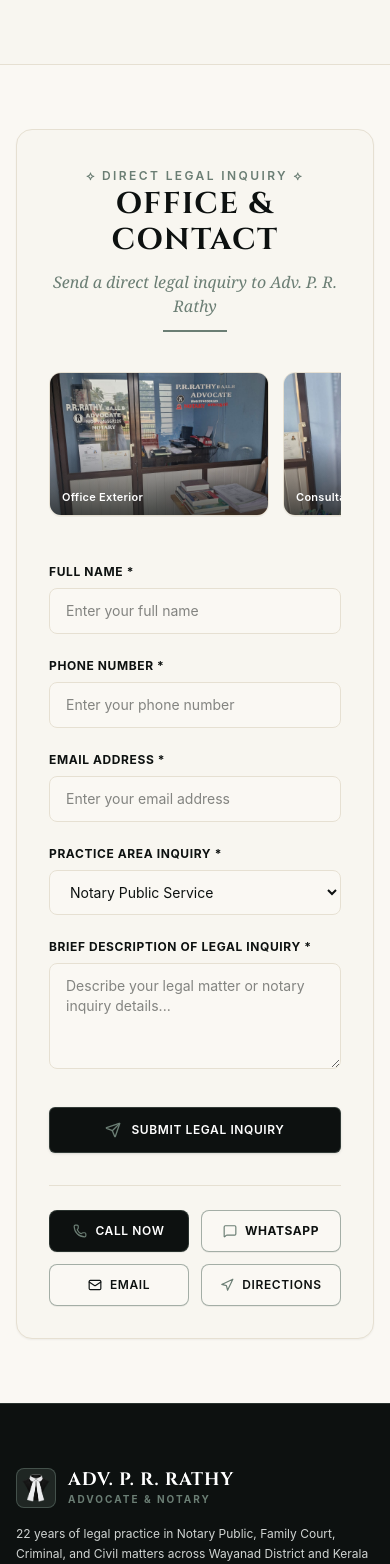
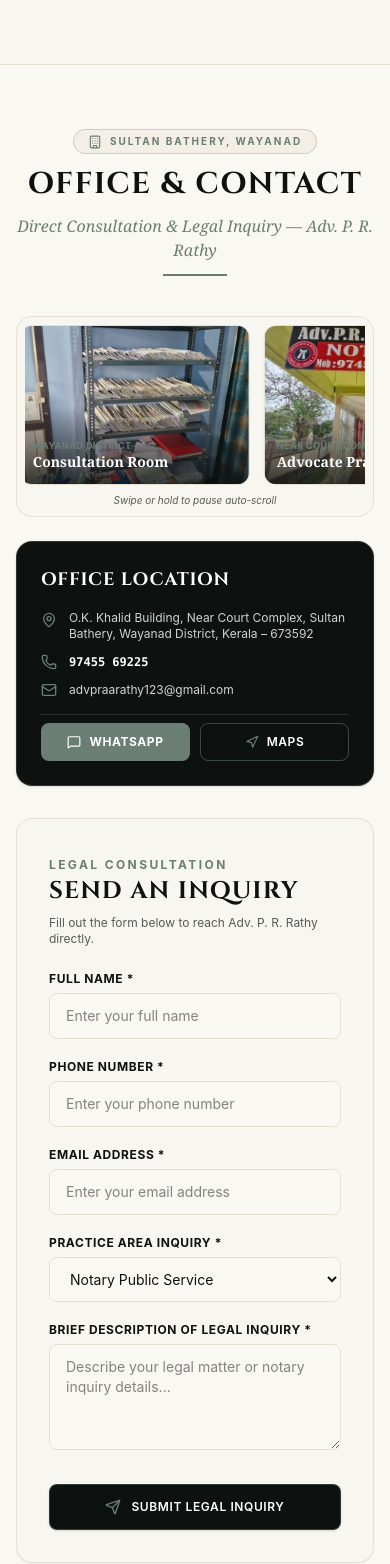
Before and after one commit to NYLEXWEB/Adv-Rathy, a React (Vite) app: page / in a window 390 px wide. Shown: the part 7150-8714 px from the top of the page. Built offline with nearby package versions, Linux system fonts and the light colour scheme.

Commit message:
feat: add ContactSection component with office gallery, location details, and inquiry form

```diff
--- a/src/components/ContactSection.jsx
+++ b/src/components/ContactSection.jsx
@@ -1,5 +1,5 @@
 import React, { useState } from 'react';
-import { Phone, Mail, Navigation, Send, CheckCircle2, MessageSquare } from 'lucide-react';
+import { Phone, Mail, Navigation, Send, CheckCircle2, MessageSquare, MapPin, Building, ShieldCheck } from 'lucide-react';
 
 export default function ContactSection() {
   const [submitted, setSubmitted] = useState(false);
@@ -17,9 +17,9 @@ export default function ContactSection() {
   );
 
   const officePhotos = [
-    { src: '/image1.jpg', label: 'Office Exterior' },
-    { src: '/imaage2.jpg', label: 'Consultation Area' },
-    { src: '/img3.jpg', label: 'Advocate Office' },
+    { src: '/image1.jpg', label: 'Office Premises', subtitle: 'Sultan Bathery' },
+    { src: '/imaage2.jpg', label: 'Consultation Room', subtitle: 'Wayanad District' },
+    { src: '/img3.jpg', label: 'Advocate Practice', subtitle: 'Near Court Complex' },
   ];
 
   const handleSubmit = (e) => {
@@ -29,57 +29,192 @@ export default function ContactSection() {
 
   return (
     <section id="contact" className="py-16 sm:py-24 bg-[#FAF8F3] border-t border-[#E6E0D2] relative">
-      <div className="max-w-7xl mx-auto px-4 sm:px-6 lg:px-8 space-y-12">
+      <div className="max-w-7xl mx-auto px-4 sm:px-6 lg:px-8 space-y-10">
 
-        {/* Contact Container Card */}
-        <div className="max-w-4xl mx-auto bg-[#F8F6F0] border border-[#E6E0D2] rounded-2xl p-8 sm:p-12 lg:p-14 shadow-xs space-y-8 relative overflow-hidden">
-
-          {/* Header */}
+        {/* Section Header */}
         <div className="text-center space-y-3">
-            <span className="text-xs font-semibold text-[#6B7E74] tracking-[0.2em] uppercase font-sans">
-              ⟡ DIRECT LEGAL INQUIRY ⟡
-            </span>
+          <div className="inline-flex items-center gap-2 bg-[#F4EFE6] border border-[#6B7E74]/30 px-3.5 py-1 rounded-full text-[10px] font-bold text-[#6B7E74] tracking-[0.2em] uppercase font-sans">
+            <Building className="w-3.5 h-3.5" />
+            <span>SULTAN BATHERY, WAYANAD</span>
+          </div>
           <h2 className="font-cinzel text-3xl sm:text-4xl font-bold text-[#0D1110] tracking-wider uppercase">
             OFFICE &amp; CONTACT
           </h2>
           <p className="font-serif text-base sm:text-lg text-[#6B7E74] italic">
-              Send a direct legal inquiry to Adv. P. R. Rathy
+            Direct Consultation &amp; Legal Inquiry — Adv. P. R. Rathy
           </p>
           <div className="w-16 h-[2px] bg-[#6B7E74] mx-auto"></div>
         </div>
 
-          {/* Modern Office Gallery Carousel (Touch-scrollable on mobile) */}
-          <div className="space-y-2 pt-2">
-            <div className="flex sm:grid sm:grid-cols-3 gap-3.5 overflow-x-auto no-scrollbar snap-x snap-mandatory pb-2 sm:pb-0">
-              {officePhotos.map((photo, index) => (
+        {/* 2-Column Rearranged Layout */}
+        <div className="grid grid-cols-1 lg:grid-cols-12 gap-8 lg:gap-12 items-start">
+
+          {/* LEFT SIDE: Modern Unique 3-Image Gallery + Quick Contact Info */}
+          <div className="lg:col-span-5 space-y-6">
+
+            {/* Desktop Unique Gallery Layout (Stacked & Staggered Modern Cards) */}
+            <div className="hidden sm:flex flex-col gap-4">
+
+              {/* Main Featured Large Image */}
+              <div className="relative h-56 lg:h-64 rounded-2xl overflow-hidden border border-[#E6E0D2] shadow-sm group">
+                <img
+                  src={officePhotos[0].src}
+                  alt={officePhotos[0].label}
+                  className="w-full h-full object-cover group-hover:scale-105 transition-transform duration-500"
+                />
+                <div className="absolute inset-0 bg-gradient-to-t from-[#0D1110]/80 via-[#0D1110]/20 to-transparent" />
+                <div className="absolute bottom-4 left-4 right-4 flex items-center justify-between text-white">
+                  <div>
+                    <span className="text-[10px] font-bold text-[#6B7E74] tracking-widest uppercase block font-sans">
+                      {officePhotos[0].subtitle}
+                    </span>
+                    <h3 className="font-serif text-lg font-bold">
+                      {officePhotos[0].label}
+                    </h3>
+                  </div>
+                  <div className="w-8 h-8 rounded-full bg-[#0D1110]/80 border border-[#6B7E74]/50 flex items-center justify-center text-[#6B7E74]">
+                    <ShieldCheck className="w-4 h-4" />
+                  </div>
+                </div>
+              </div>
+
+              {/* 2 Secondary Grid Cards */}
+              <div className="grid grid-cols-2 gap-4">
+                {officePhotos.slice(1).map((photo, index) => (
                   <div
                     key={index}
-                  className="snap-center shrink-0 w-[220px] sm:w-auto h-36 sm:h-44 rounded-xl overflow-hidden border border-[#E6E0D2] relative group shadow-2xs"
+                    className="relative h-36 lg:h-40 rounded-xl overflow-hidden border border-[#E6E0D2] shadow-2xs group"
                   >
                     <img
                       src={photo.src}
                       alt={photo.label}
-                    className="w-full h-full object-cover group-hover:scale-105 transition-transform duration-300"
+                      className="w-full h-full object-cover group-hover:scale-105 transition-transform duration-500"
                     />
-                  <div className="absolute inset-0 bg-gradient-to-t from-[#0D1110]/70 via-transparent to-transparent" />
-                  <span className="absolute bottom-2.5 left-3 text-[11px] font-semibold text-white font-sans tracking-wide">
+                    <div className="absolute inset-0 bg-gradient-to-t from-[#0D1110]/75 via-transparent to-transparent" />
+                    <div className="absolute bottom-2.5 left-3 text-white">
+                      <span className="text-[9px] font-bold text-[#6B7E74] tracking-wider uppercase block font-sans">
+                        {photo.subtitle}
+                      </span>
+                      <h4 className="font-serif text-xs font-bold">
                         {photo.label}
+                      </h4>
+                    </div>
+                  </div>
+                ))}
+              </div>
+
+            </div>
+
+            {/* Mobile Auto-Scrolling Left Touch Gallery Marquee */}
+            <div className="block sm:hidden overflow-hidden rounded-2xl border border-[#E6E0D2] bg-[#F8F6F0] p-2">
+              <div className="overflow-x-auto no-scrollbar touch-pan-x">
+                <div className="animate-scroll-left gap-3.5 pr-4">
+                  {/* Render photos twice for infinite auto-scroll illusion */}
+                  {[...officePhotos, ...officePhotos].map((photo, index) => (
+                    <div
+                      key={index}
+                      className="w-[230px] shrink-0 h-40 rounded-xl overflow-hidden border border-[#E6E0D2] relative shadow-2xs"
+                    >
+                      <img
+                        src={photo.src}
+                        alt={photo.label}
+                        className="w-full h-full object-cover"
+                      />
+                      <div className="absolute inset-0 bg-gradient-to-t from-[#0D1110]/80 via-transparent to-transparent" />
+                      <div className="absolute bottom-3 left-3 text-white">
+                        <span className="text-[9px] font-bold text-[#6B7E74] tracking-wider uppercase block font-sans">
+                          {photo.subtitle}
                         </span>
+                        <h4 className="font-serif text-sm font-bold">
+                          {photo.label}
+                        </h4>
+                      </div>
                     </div>
                   ))}
                 </div>
               </div>
+              <p className="text-[10px] text-center text-[#565C58] font-sans pt-2 italic">
+                 Swipe or hold to pause auto-scroll
+              </p>
+            </div>
 
-          {/* Contact Form */}
+            {/* Office Direct Info Card */}
+            <div className="bg-[#0D1110] text-white border border-[#6B7E74]/30 rounded-2xl p-6 sm:p-7 space-y-4 shadow-sm">
+              <h3 className="font-cinzel text-lg font-bold text-white tracking-wider uppercase">
+                OFFICE LOCATION
+              </h3>
+
+              <div className="space-y-3 text-xs text-[#D0D4D2] font-sans">
+                <div className="flex items-start gap-3">
+                  <MapPin className="w-4 h-4 text-[#6B7E74] shrink-0 mt-0.5" />
+                  <span>O.K. Khalid Building, Near Court Complex, Sultan Bathery, Wayanad District, Kerala – 673592</span>
+                </div>
+
+                <div className="flex items-center gap-3">
+                  <Phone className="w-4 h-4 text-[#6B7E74] shrink-0" />
+                  <a href="tel:+919745569225" className="font-mono font-bold text-white hover:text-[#6B7E74] transition-colors">
+                    97455 69225
+                  </a>
+                </div>
+
+                <div className="flex items-center gap-3">
+                  <Mail className="w-4 h-4 text-[#6B7E74] shrink-0" />
+                  <a href="mailto:advpraarathy123@gmail.com" className="hover:text-[#6B7E74] transition-colors break-all">
+                    advpraarathy123@gmail.com
+                  </a>
+                </div>
+              </div>
+
+              {/* Direct Buttons */}
+              <div className="grid grid-cols-2 gap-2.5 pt-2 border-t border-[#6B7E74]/30">
+                <a
+                  href={whatsappUrl}
+                  target="_blank"
+                  rel="noopener noreferrer"
+                  className="inline-flex items-center justify-center gap-2 bg-[#6B7E74] hover:bg-[#586A61] text-white py-2.5 rounded-lg text-xs font-bold tracking-wider uppercase transition-all shadow-xs font-sans"
+                >
+                  <MessageSquare className="w-3.5 h-3.5" />
+                  <span>WHATSAPP</span>
+                </a>
+
+                <a
+                  href={`https://www.google.com/maps/search/?api=1&query=${mapAddressQuery}`}
+                  target="_blank"
+                  rel="noopener noreferrer"
+                  className="inline-flex items-center justify-center gap-2 bg-transparent hover:bg-white/10 text-white py-2.5 rounded-lg text-xs font-semibold tracking-wider uppercase transition-all border border-[#6B7E74]/50 font-sans"
+                >
+                  <Navigation className="w-3.5 h-3.5 text-[#6B7E74]" />
+                  <span>MAPS</span>
+                </a>
+              </div>
+            </div>
+
+          </div>
+
+          {/* RIGHT SIDE: Legal Consultation Contact Form */}
+          <div className="lg:col-span-7 bg-[#F8F6F0] border border-[#E6E0D2] rounded-2xl p-8 sm:p-10 lg:p-12 shadow-xs space-y-6">
+
+            <div className="space-y-2">
+              <span className="text-xs font-bold text-[#6B7E74] tracking-[0.2em] uppercase font-sans">
+                LEGAL CONSULTATION
+              </span>
+              <h3 className="font-cinzel text-2xl sm:text-3xl font-bold text-[#0D1110] tracking-wider uppercase">
+                SEND AN INQUIRY
+              </h3>
+              <p className="text-xs sm:text-sm text-[#565C58] font-sans">
+                Fill out the form below to reach Adv. P. R. Rathy directly.
+              </p>
+            </div>
+
             {submitted ? (
-            <div className="bg-[#FAF8F3] border border-[#6B7E74]/50 rounded-xl p-8 text-center space-y-4 my-6">
+              <div className="bg-[#FAF8F3] border border-[#6B7E74]/50 rounded-xl p-8 text-center space-y-4 my-4">
                 <div className="w-14 h-14 rounded-full bg-[#0D1110] text-[#6B7E74] flex items-center justify-center mx-auto border border-[#6B7E74]/40">
                   <CheckCircle2 className="w-8 h-8" />
                 </div>
-              <h3 className="font-serif text-2xl font-bold text-[#0D1110]">
+                <h4 className="font-serif text-2xl font-bold text-[#0D1110]">
                   Inquiry Submitted Successfully
-              </h3>
-              <p className="text-sm text-[#565C58] max-w-md mx-auto leading-relaxed font-sans">
+                </h4>
+                <p className="text-xs sm:text-sm text-[#565C58] max-w-md mx-auto leading-relaxed font-sans">
                   Thank you for contacting Adv. P. R. Rathy. Our office will review your legal inquiry and respond to you shortly.
                 </p>
                 <button
@@ -90,11 +225,11 @@ export default function ContactSection() {
                 </button>
               </div>
             ) : (
-            <form onSubmit={handleSubmit} className="space-y-6 pt-2">
-              <div className="grid grid-cols-1 sm:grid-cols-2 gap-6">
+              <form onSubmit={handleSubmit} className="space-y-5">
+                <div className="grid grid-cols-1 sm:grid-cols-2 gap-5">
 
                   {/* Full Name */}
-                <div className="space-y-2">
+                  <div className="space-y-1.5">
                     <label className="block text-xs font-bold text-[#0D1110] uppercase tracking-wider font-sans">
                       Full Name *
                     </label>
@@ -109,7 +244,7 @@ export default function ContactSection() {
                   </div>
 
                   {/* Phone Number */}
-                <div className="space-y-2">
+                  <div className="space-y-1.5">
                     <label className="block text-xs font-bold text-[#0D1110] uppercase tracking-wider font-sans">
                       Phone Number *
                     </label>
@@ -124,7 +259,7 @@ export default function ContactSection() {
                   </div>
 
                   {/* Email Address */}
-                <div className="space-y-2">
+                  <div className="space-y-1.5">
                     <label className="block text-xs font-bold text-[#0D1110] uppercase tracking-wider font-sans">
                       Email Address *
                     </label>
@@ -139,7 +274,7 @@ export default function ContactSection() {
                   </div>
 
                   {/* Practice Area Selection */}
-                <div className="space-y-2">
+                  <div className="space-y-1.5">
                     <label className="block text-xs font-bold text-[#0D1110] uppercase tracking-wider font-sans">
                       Practice Area Inquiry *
                     </label>
@@ -158,7 +293,7 @@ export default function ContactSection() {
                 </div>
 
                 {/* Message Details */}
-              <div className="space-y-2">
+                <div className="space-y-1.5">
                   <label className="block text-xs font-bold text-[#0D1110] uppercase tracking-wider font-sans">
                     Brief Description of Legal Inquiry *
                   </label>
@@ -173,10 +308,10 @@ export default function ContactSection() {
                 </div>
 
                 {/* Submit Button */}
-              <div className="text-center pt-2">
+                <div className="pt-2">
                   <button
                     type="submit"
-                  className="w-full sm:w-auto inline-flex items-center justify-center gap-2.5 bg-[#0D1110] hover:bg-[#181E1C] text-white px-10 py-3.5 rounded-md text-xs font-semibold tracking-wider uppercase transition-all shadow-sm border border-[#6B7E74]/40 group"
+                    className="w-full inline-flex items-center justify-center gap-2.5 bg-[#0D1110] hover:bg-[#181E1C] text-white px-8 py-3.5 rounded-lg text-xs font-semibold tracking-wider uppercase transition-all shadow-sm border border-[#6B7E74]/40 group"
                   >
                     <Send className="w-4 h-4 text-[#6B7E74] group-hover:translate-x-1 transition-transform" />
                     <span>SUBMIT LEGAL INQUIRY</span>
@@ -185,47 +320,6 @@ export default function ContactSection() {
               </form>
             )}
 
-          {/* Action CTAs: CALL NOW | WHATSAPP | EMAIL | GET DIRECTIONS */}
-          <div className="grid grid-cols-2 sm:grid-cols-4 gap-3 pt-6 border-t border-[#E6E0D2]">
-            {/* CALL NOW */}
-            <a
-              href="tel:+919745569225"
-              className="inline-flex items-center justify-center gap-2 bg-[#0D1110] hover:bg-[#181E1C] text-white py-3 rounded-lg text-xs font-semibold tracking-wider uppercase transition-all border border-[#6B7E74]/30 shadow-2xs font-sans"
-            >
-              <Phone className="w-3.5 h-3.5 text-[#6B7E74]" />
-              <span>CALL NOW</span>
-            </a>
-
-            {/* WHATSAPP */}
-            <a
-              href={whatsappUrl}
-              target="_blank"
-              rel="noopener noreferrer"
-              className="inline-flex items-center justify-center gap-2 bg-[#FAF8F3] hover:bg-[#F2EBDC] text-[#0D1110] py-3 rounded-lg text-xs font-bold tracking-wider uppercase transition-all border border-[#6B7E74]/60 shadow-2xs font-sans"
-            >
-              <MessageSquare className="w-3.5 h-3.5 text-[#6B7E74]" />
-              <span>WHATSAPP</span>
-            </a>
-
-            {/* EMAIL */}
-            <a
-              href="mailto:advpraarathy123@gmail.com"
-              className="inline-flex items-center justify-center gap-2 bg-[#FAF8F3] hover:bg-[#F2EBDC] text-[#0D1110] py-3 rounded-lg text-xs font-semibold tracking-wider uppercase transition-all border border-[#6B7E74]/60 shadow-2xs font-sans"
-            >
-              <Mail className="w-3.5 h-3.5 text-[#0D1110]" />
-              <span>EMAIL</span>
-            </a>
-
-            {/* GET DIRECTIONS */}
-            <a
-              href={`https://www.google.com/maps/search/?api=1&query=${mapAddressQuery}`}
-              target="_blank"
-              rel="noopener noreferrer"
-              className="inline-flex items-center justify-center gap-2 bg-[#FAF8F3] hover:bg-[#F2EBDC] text-[#0D1110] py-3 rounded-lg text-xs font-semibold tracking-wider uppercase transition-all border border-[#6B7E74]/60 shadow-2xs font-sans"
-            >
-              <Navigation className="w-3.5 h-3.5 text-[#6B7E74]" />
-              <span>DIRECTIONS</span>
-            </a>
           </div>
 
         </div>
--- a/src/index.css
+++ b/src/index.css
@@ -117,3 +117,25 @@
   -ms-overflow-style: none;
   scrollbar-width: none;
 }
+
+/* Infinite Smooth Auto-Scroll for Mobile Images */
+@keyframes scrollLeft {
+  0% {
+    transform: translateX(0);
+  }
+
+  100% {
+    transform: translateX(-50%);
+  }
+}
+
+.animate-scroll-left {
+  display: flex;
+  width: max-content;
+  animation: scrollLeft 20s linear infinite;
+}
+
+.animate-scroll-left:hover,
+.animate-scroll-left:active {
+  animation-play-state: paused;
+}
```
Lines whose indentation alone changed are shown as unchanged.
